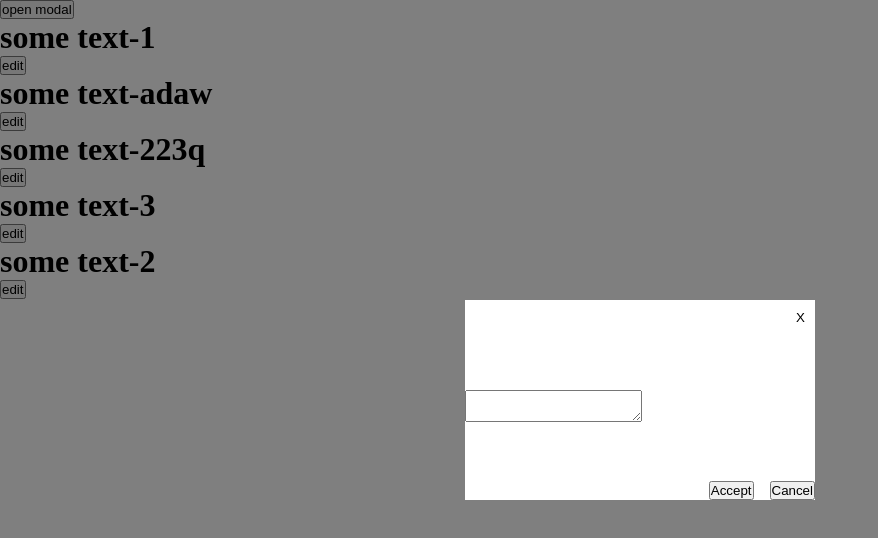
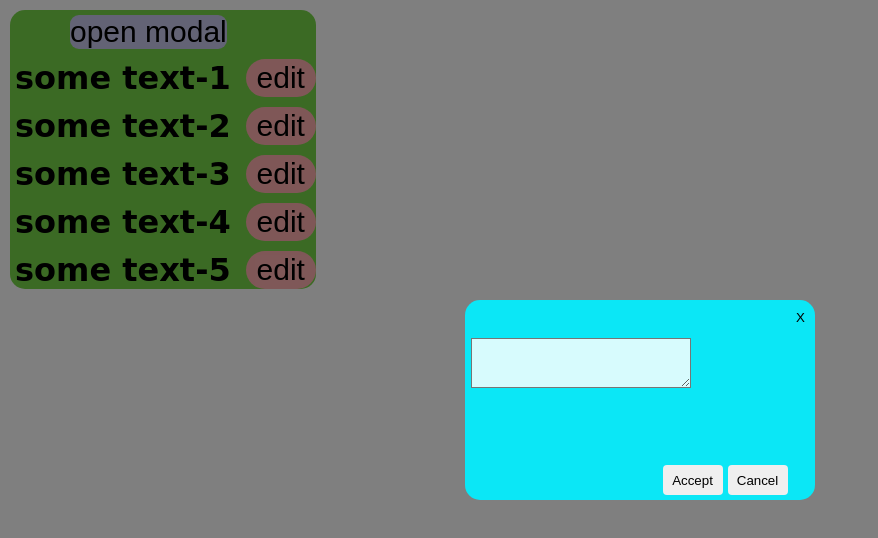
Before and after one commit to AMushegh/aca-modal, a website with bundled scripts: page public/index.html in a window 1280 px wide. Both pictures are taken after a click on the button "open modal". Shown: the whole page, without its empty margins (0-878 px from the left). Built offline with nearby package versions, Linux system fonts and the light colour scheme.

Commit message:
my first commit)

```diff
--- a/public/index.html
+++ b/public/index.html
@@ -20,7 +20,7 @@
       <div class="modal__bottom">
         <div class="modal__bottom__actions">
           <button class="modal__bottom__actions-accept">Accept</button>
-          <button>Cancel</button>
+          <button id="cle">Cancel</button>
         </div>
       </div>
     </div>
@@ -33,11 +33,7 @@
           <button>edit</button>
         </li>
         <li>
-          <h1>some text-adaw</h1>
-          <button>edit</button>
-        </li>
-        <li>
-          <h1>some text-223q</h1>
+          <h1>some text-2</h1>
           <button>edit</button>
         </li>
         <li>
@@ -45,7 +41,11 @@
           <button>edit</button>
         </li>
         <li>
-          <h1>some text-2</h1>
+          <h1>some text-4</h1>
+          <button>edit</button>
+        </li>
+        <li>
+          <h1>some text-5</h1>
           <button>edit</button>
         </li>
       </ul>
--- a/public/styles.css
+++ b/public/styles.css
@@ -21,16 +21,24 @@
   height: 200px;
   width: 350px;
   position: fixed;
-  background: #ffffff;
   top: 50%;
   right: 50%;
   z-index: 200;
   transform: translate(50%, -50%);
+  background-color: rgb(11, 231, 246);
+  border-radius: 15px;
 }
 
 .modal__top {
   display: flex;
   justify-content: end;
+}
+
+.modal__top button:hover {
+  background-color: rgb(255, 0, 0);
+  width: 20px;
+  height: 20px;
+  border-radius: 6px;
 }
 
 .modal__top button {
@@ -40,8 +48,64 @@
   cursor: pointer;
 }
 
-.modal__bottom .modal__bottom__actions {
+li {
   display: flex;
-  justify-content: end;
-  gap: 16px;
+  margin-left: 5px;
+  margin-top: 10px;
+  font-family: cursive;
 }
+li button{
+  border-radius: 30px;
+  border: 0px solid black;
+  width: 70px;
+  font-size: 30px;
+  background-color: rgb(255, 176, 176);
+  margin-left: 15px;
+}
+li button:hover{
+  background-color: rgb(102, 239, 102);
+}
+#open-modal-button {
+  background-color: rgb(200, 200, 236);
+  border-radius: 9px;
+  border: none;
+  margin-top: 5px;
+  margin-left: 60px;
+  font-size: 30px;
+}
+#open-modal-button:hover {
+  background-color: rgb(115, 115, 88)
+}
+.container {
+  background-color: rgb(119, 214, 72);
+  border-radius: 15px;
+  margin-left: 10px;
+  margin-top: 10px;
+  width: fit-content;
+}
+.modal__bottom__actions button {
+  border: none;
+  width: 60px;
+  height: 30px;
+  margin-bottom: 5px;
+  margin-left: 5px;
+  border-radius: 4px;
+}
+
+.modal__bottom__actions button:hover {
+  background-color: rgb(142, 79, 224);
+}
+
+.modal__bottom__actions {
+  display: flex;
+  margin-left: 55%;
+}
+.modal__main-content {
+  margin-left: 6px;
+  margin-bottom: 70px;
+}
+.modal__main-content textarea {
+  font-family: cursive;
+  font-size: 20px;
+  background-color: rgba(255, 255, 255, 0.837);
+}
--- a/src/index.js
+++ b/src/index.js
@@ -9,17 +9,40 @@ const openModalButton = document.getElementById("open-modal-button");
 const backdrop = document.querySelector(".backdrop");
 const modal = document.querySelector(".modal");
 const modalCloseButton = document.querySelector(".modal .modal__top button");
+const cancelButton = document.querySelector("#cle");
+const accept = document.querySelector(".modal__bottom__actions-accept");
+const textArea = document.querySelector("textarea");
+const edits = document.querySelectorAll("li");
+let current;
 
 // modal actions
-function openModal() {
-  backdrop.style.display = "block";
-  modal.style.display = "flex";
-}
-
 function closeModal() {
   backdrop.style.display = "none";
   modal.style.display = "none";
 }
 
+function openModal(text) {
+  backdrop.style.display = "block";
+  modal.style.display = "flex";
+  textArea.value = text.firstElementChild.innerText;
+  current = text.firstElementChild;
+  console.log(current);
+}
+
+function func(text) {
+  console.log(text);
+  openModal(text);
+}
+
+function updateText() {
+  current.innerHTML = textArea.value;
+}
+
+edits.forEach((el) =>
+  el.lastChild.previousElementSibling.addEventListener("click", () => func(el))
+);
+
 openModalButton.addEventListener("click", openModal);
 modalCloseButton.addEventListener("click", closeModal);
+cancelButton.addEventListener("click", closeModal);
+accept.addEventListener("click", updateText);
```
Also changed, not shown: 1 other file.
